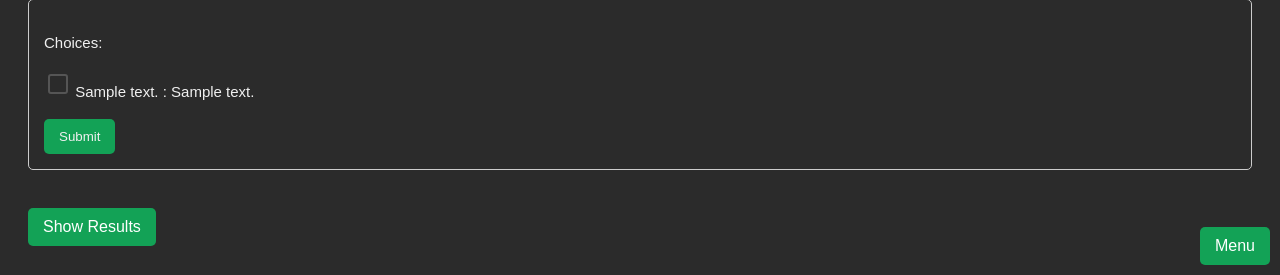
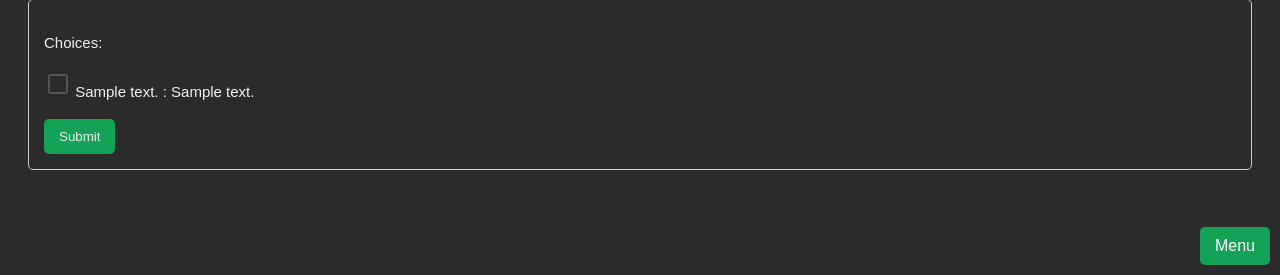
Before and after one commit to wurstbroteater/JQuiz, a Django app: page /quiz/1/question/1/ in a window 1280 px wide. Shown: the part 525-800 px from the top of the page. Run offline with Django 5.2, Linux system fonts and the light colour scheme; a user stored in the database is signed in; tables that the repository leaves empty hold one stand-in row (values such as "Sample post").

Commit message:
remove show results link on last question

```diff
--- a/templates/quiz/question.html
+++ b/templates/quiz/question.html
@@ -25,8 +25,6 @@
         {% endif %}
         {% if next_question %}
             <a href="{% url 'question' quiz.id next_question.id %}">Next</a>
-        {% else %}
-            <a href="{% url 'results' quiz.id %}">Show Results</a>
         {% endif %}
     </div>
 {% endblock %}
```
Also changed, not shown: changelog.md.
